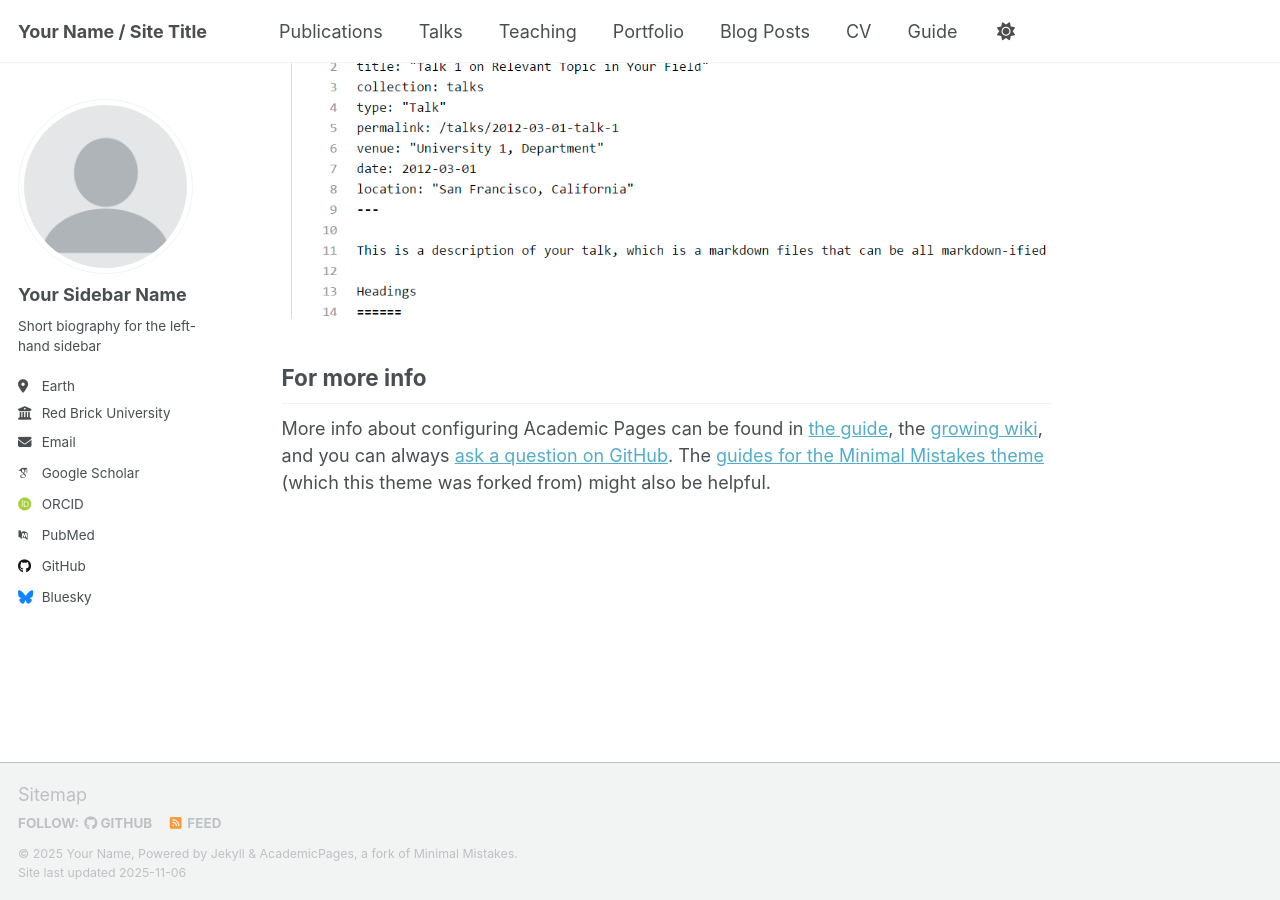
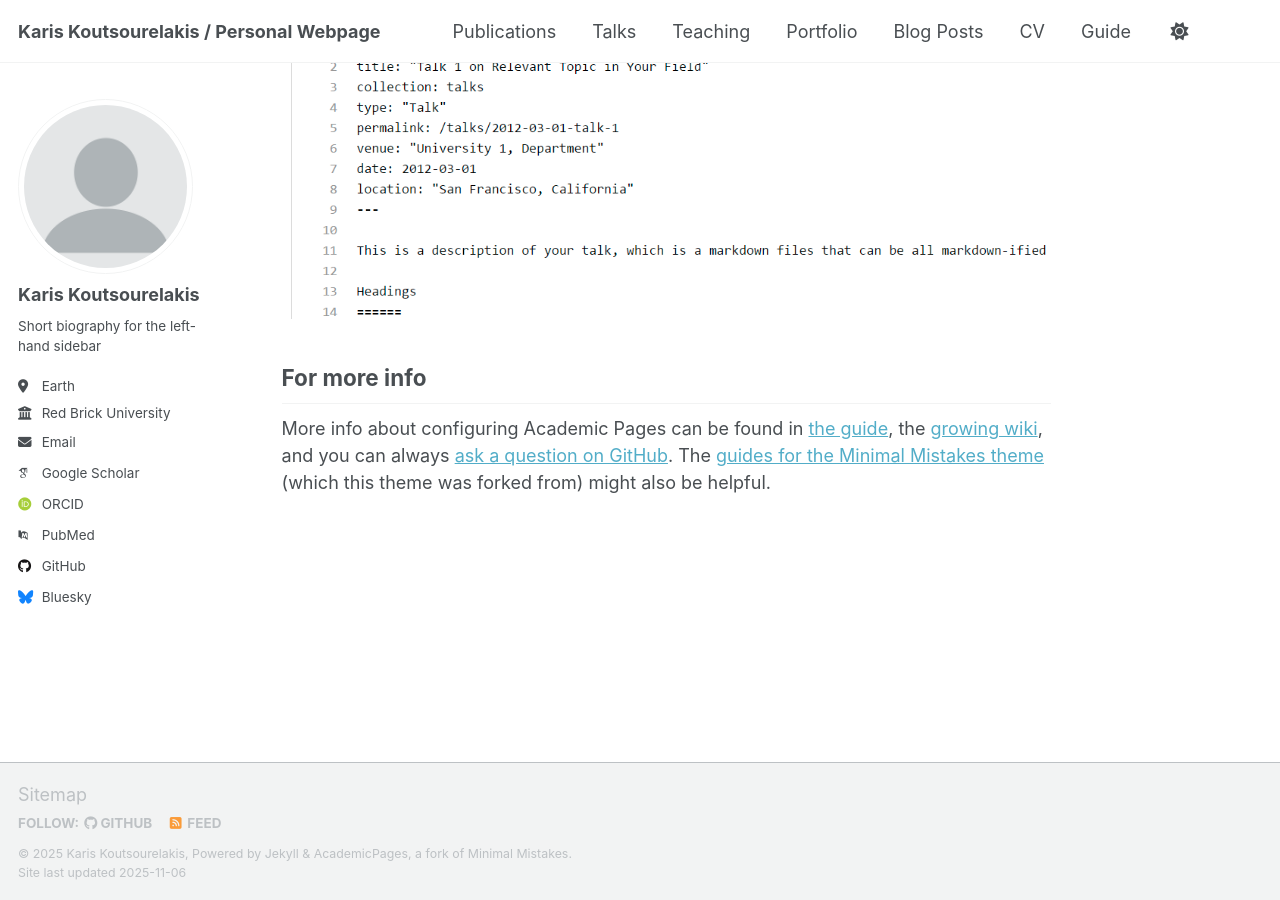
Before and after one commit to kkoutsourelakis/kkoutsourelakis.github.io, a Jekyll site: the page built from _pages/about.md, in a window 1280 px wide and 900 px high, scrolled down 2880 px. Built offline with Jekyll 4.4.1, drawn with Linux system fonts in a browser that asks for light colours; some web fonts are replaced; a script that is not in the unit is left out.

Commit message:
Update _config.yml

```diff
--- a/_config.yml
+++ b/_config.yml
@@ -9,14 +9,14 @@
 # Basic Site Settings
 locale                   : "en-US"
 site_theme               : "default" # Currently available options are "default", "air"
-title                    : "Your Name / Site Title"
+title                    : "Karis Koutsourelakis / Personal Webpage"
 title_separator          : "-"
-name                     : &name "Your Name"
-description              : &description "Your Name's academic portfolio"   # Update this with a general description of your site, this is the default if not overridden by a page
-url                      : https://academicpages.github.io # The base hostname & protocol for your site e.g. "https://[your GitHub username].github.io",
+name                     : &name "Karis Koutsourelakis"
+description              : &description "Karis Koutsourelakis's academic portfolio"   # Update this with a general description of your site, this is the default if not overridden by a page
+url                      : https://kkoutsourelakis.github.io # The base hostname & protocol for your site e.g. "https://[your GitHub username].github.io",
                                                            # or if you already have some other page hosted on Github then use "https://[your GitHub username].github.io/[Your Repo Name]"
 baseurl                  : "" # the subpath of your site, e.g. "/blog"
-repository               : "academicpages/academicpages.github.io"
+repository               : "kkoutsourelakis/kkoutsourelakis.github.io.github.io"
 
 # Site Author - The following control what appear as part of the author content on the side bar.
 #               If a field is blank the icon and link will not appear, otherwise it will be shown.
@@ -24,7 +24,7 @@ repository               : "academicpages/academicpages.github.io"
 author:
   # Biographic information
   avatar           : "profile.png"
-  name             : "Your Sidebar Name"
+  name             : "Karis Koutsourelakis"
   pronouns         : # example: "she/her"
   bio              : "Short biography for the left-hand sidebar"
   location         : "Earth"
```
